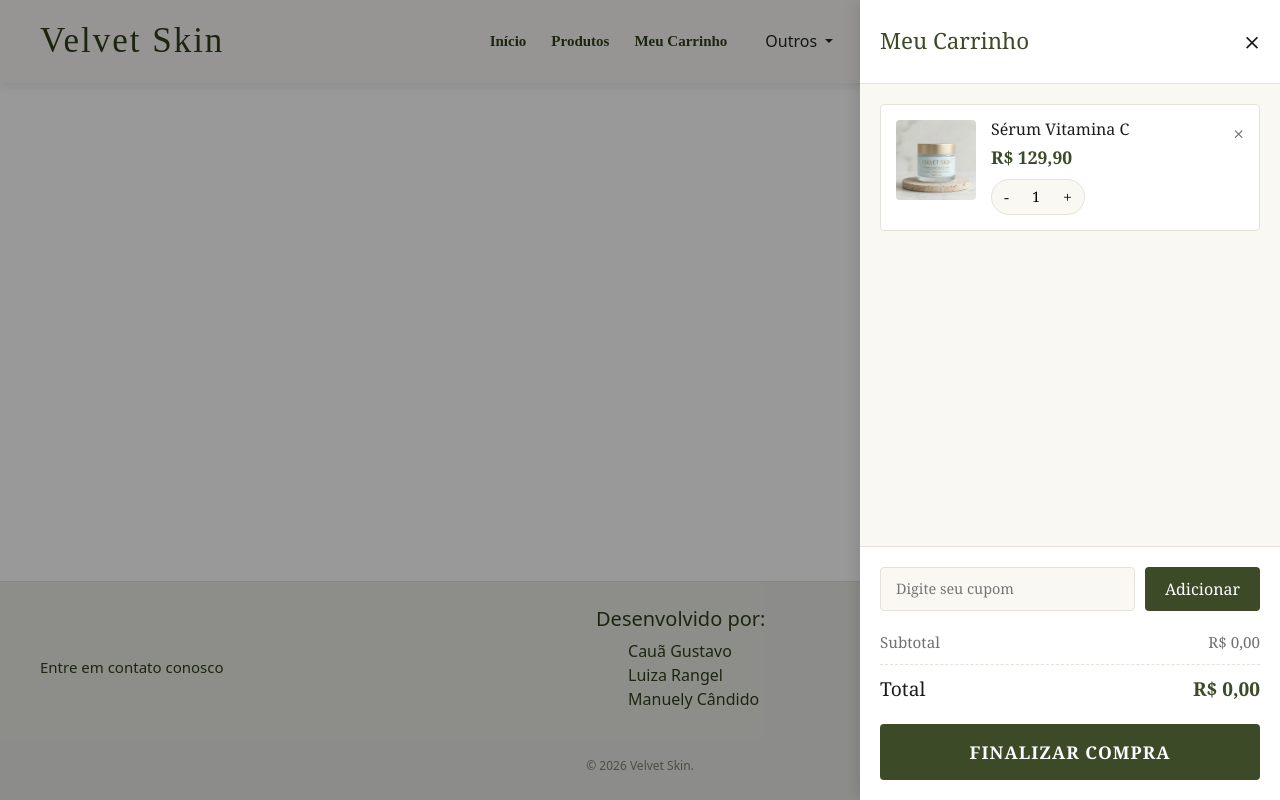
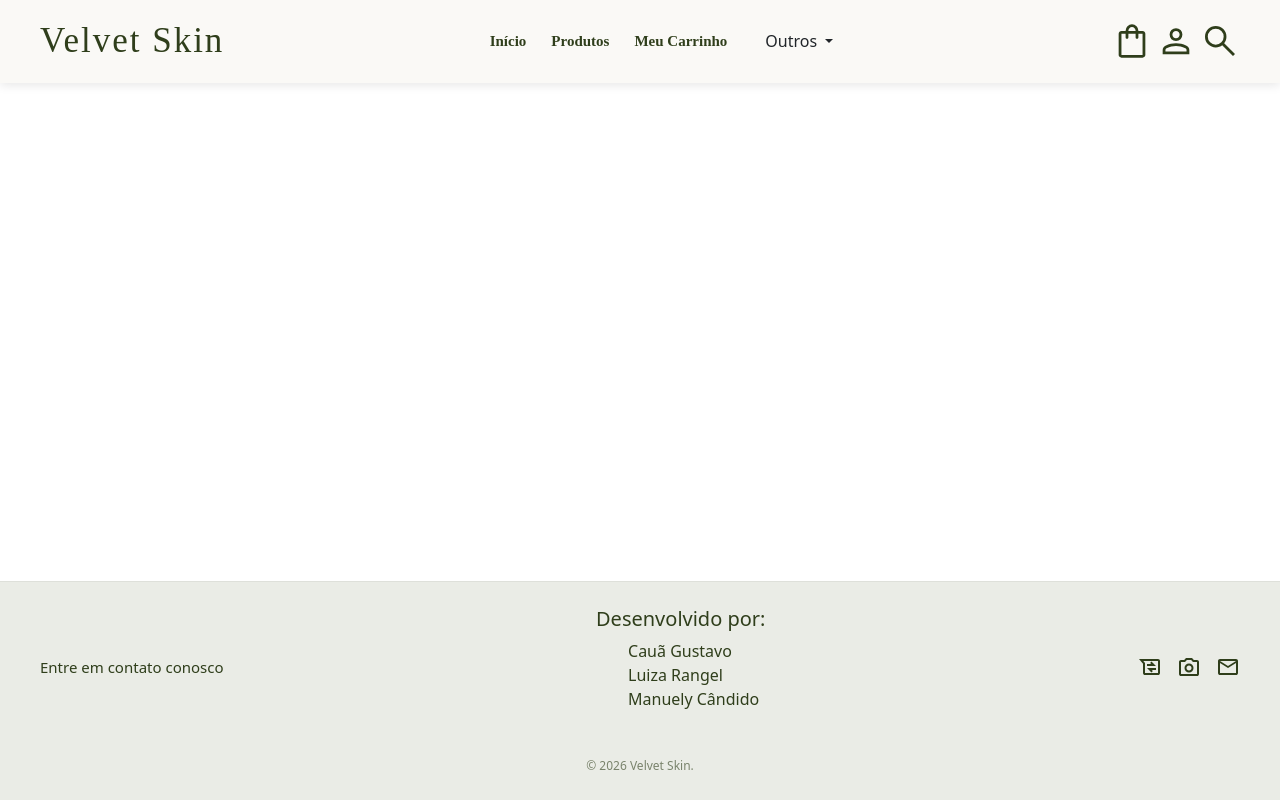
Before and after one commit to caua-a/velvet-skin, a Flask app: template templates/carrinho.html in a window 1280 px wide. Run offline with Flask 3, Linux system fonts and the light colour scheme; the template is opened without the code that fills it, so the values that code supplies are empty; some web fonts are replaced.

Commit message:
Fazendo o pull from

```diff
--- a/app.py
+++ b/app.py
@@ -52,6 +52,7 @@ def analisar_foto():
 def pagina_questionario():
     return render_template('questionario.html')
 
+
 CARRINHO_SIMULADO = [
     {
         "id_carrinho": 1,
@@ -59,7 +60,7 @@ CARRINHO_SIMULADO = [
         "produto": "Sérum de Ácido Hialurónico",
         "preco": 24.99,
         "quantidade": 1,
-        "imagem": "img/creme hidratante bebe.png" # Ajustado para bater com sua pasta
+        "imagem": "img/creme hidratante bebe.png"
     },
     {
         "id_carrinho": 2,
@@ -71,40 +72,40 @@ CARRINHO_SIMULADO = [
     }
 ]
 
+# --- ROTAS DA API DO CARRINHO (JSON) ---
 
 @app.route("/api/get/carrinho", methods=["GET"])
 def get_carrinho():
-    # Retorna os produtos no formato JSON que o seu JavaScript espera
     return jsonify(CARRINHO_SIMULADO)
 
 
 @app.route("/api/post/item_carrinho", methods=["POST"])
 def post_item_carrinho():
     dados = request.get_json()
-    id_produto = dados.get("id_produto")
-    quantidade = dados.get("quantidade")
+    id_produto = int(dados.get("id_produto"))
+    quantidade = int(dados.get("quantidade"))
 
-    # Lógica simples: Procura se o item já existe para atualizar a quantidade
+    # Verifica se o item já está no carrinho simulado para atualizar
     for item in CARRINHO_SIMULADO:
         if item["id_produto"] == id_produto:
             item["quantidade"] = quantidade
             return jsonify({"status": "sucesso", "mensagem": "Quantidade atualizada"}), 200
 
-    return jsonify({"status": "sucesso", "mensagem": "Item adicionado"}), 200
+    # Se fosse um item novo (adicionar do zero), precisaríamos dar um .append() aqui
+    return jsonify({"status": "sucesso", "mensagem": "Item processado"}), 200
 
 
 @app.route("/api/delete/item_carrinho", methods=["DELETE"])
 def delete_item_carrinho():
     dados = request.get_json()
-    id_produto = dados.get("id_produto")
+    id_produto = int(dados.get("id_produto"))
 
-    # Remove o item da nossa lista simulada
     global CARRINHO_SIMULADO
+    # Filtra mantendo apenas os itens que NÃO possuem o id_produto deletado
     CARRINHO_SIMULADO = [item for item in CARRINHO_SIMULADO if item["id_produto"] != id_produto]
 
     return jsonify({"status": "sucesso", "mensagem": "Item removido"}), 200
 
 
-
-
-app.run(host='0.0.0.0', port=8080, debug=True)
+if __name__ == '__main__':
+    app.run(host='0.0.0.0', port=8080, debug=True)
--- a/static/css/carrinho.css
+++ b/static/css/carrinho.css
@@ -9,7 +9,7 @@
 }
 
 /* Overlay (Fundo escurecido atrás do carrinho) */
-.velvet-cart-overlay {
+/* .velvet-cart-overlay {
   position: fixed;
   top: 0;
   left: 0;
@@ -22,15 +22,61 @@
 }
 
 /* Container do Carrinho Lateral */
+/* .velvet-cart {
+  width: 100%;
+  max-width: 420px;
+  height: 100%;
+  background-color: var(--velvet-bg-light);
+  font-family: 'Playfair Display', 'Georgia', serif;  Fontes que casam com a marca
+  display: flex;
+  flex-direction: column;
+  box-shadow: -5px 0 15px rgba(0, 0, 0, 0.1);
+} */
+
+
+
+/* Modificação na Overlay para começar oculta e ter animação */
+.velvet-cart-overlay {
+  position: fixed;
+  top: 0;
+  left: 0;
+  width: 100%;
+  height: 100%;
+  background-color: rgba(0, 0, 0, 0.4);
+  display: flex;
+  justify-content: flex-end;
+  z-index: 1000;
+
+  /* Esconde por padrão e adiciona transição */
+  opacity: 0;
+  pointer-events: none;
+  transition: opacity 0.3s ease;
+}
+
+/* Modificação no Container do Carrinho para deslizar da direita */
 .velvet-cart {
   width: 100%;
   max-width: 420px;
   height: 100%;
   background-color: var(--velvet-bg-light);
-  font-family: 'Playfair Display', 'Georgia', serif; /* Fontes que casam com a marca */
+  font-family: 'Playfair Display', 'Georgia', serif;
   display: flex;
   flex-direction: column;
   box-shadow: -5px 0 15px rgba(0, 0, 0, 0.1);
+
+  /* Começa empurrado para fora da tela à direita */
+  transform: translateX(100%);
+  transition: transform 0.3s ease;
+}
+
+/* Classe de Ativação (Disparada pelo JS) */
+.velvet-cart-overlay.active {
+  opacity: 1;
+  pointer-events: auto;
+}
+
+.velvet-cart-overlay.active .velvet-cart {
+  transform: translateX(0);
 }
 
 /* Cabeçalho */
@@ -233,3 +279,8 @@
 .checkout-btn:hover {
   background-color: #2c361c; /* Tom levemente mais escuro para o hover */
 }
+
+.item-delete-btn{
+  border: none;
+
+}
--- a/static/js/carrinho.js
+++ b/static/js/carrinho.js
@@ -2,40 +2,55 @@
 
 
 // Função auxiliar para formatar moeda no padrão brasileiro (R$ 129,90)
-const formatarMoeda = (valor) => {
-    return valor.toLocaleString('pt-BR', { style: 'currency', currency: 'BRL' });
-};
+// const formatarMoeda = (valor) => {
+//     return valor.toLocaleString('pt-BR', { style: 'currency', currency: 'BRL' });
+// };
 
+// Funções de Controle Visual do Carrinho
+function abrirCarrinho() {
+    const overlay = document.querySelector(".velvet-cart-overlay");
+    if (overlay) {
+        overlay.classList.add("active");
+        mostrarCarrinho(); // Atualiza os dados sempre que abrir
+    }
+}
+
+function fecharCarrinho() {
+    const overlay = document.querySelector(".velvet-cart-overlay");
+    if (overlay) overlay.classList.remove("active");
+}
+
+// Renderizar itens e atualizar totais
 async function mostrarCarrinho() {
-    const carrinhoConteudo = document.getElementById("carrinho-itens");
+    // Note que alterei para buscar a div do corpo do carrinho dinâmico
+    const carrinhoConteudo = document.querySelector(".cart-body");
     const campoTotal = document.getElementById("valor-total");
 
-    // Elementos de salvaguarda caso não existam na página atual
     if (!carrinhoConteudo || !campoTotal) return;
 
     try {
         const resposta = await fetch("/api/get/carrinho");
 
-        if (!resposta.ok) {
-            throw new Error("Erro na resposta do servidor");
-        }
+        if (!resposta.ok) throw new Error("Erro na resposta do servidor");
 
         const dados = await resposta.json();
         console.log("Dados recebidos do banco:", dados);
 
-        // Se não houver itens, mostra a mensagem de vazio estilizada
         if (!dados || dados.length === 0) {
             carrinhoConteudo.innerHTML = `
                 <div style="text-align: center; color: #707070; margin-top: 40px; font-family: sans-serif;">
                     <p>Sua sacola está vazia =(</p>
                 </div>
             `;
-            campoTotal.textContent = formatarMoeda(0);
+            campoTotal.textContent = "R$ 0,00";
             return;
         }
 
         let total = 0;
         let htmlAcumulado = "";
+
+        // Função auxiliar para formatar moeda localmente se não houver a formatarMoeda global
+        const formatarMoeda = (valor) => valor.toLocaleString('pt-BR', { style: 'currency', currency: 'BRL' });
 
         for (let dado of dados) {
             total += dado.preco * dado.quantidade;
@@ -76,10 +91,7 @@ async function inserirItemCarrinho(id_produto, quantidade = 1) {
         const resposta = await fetch("/api/post/item_carrinho", {
             method: "POST",
             headers: { "Content-Type": "application/json" },
-            body: JSON.stringify({
-                "id_produto": id_produto,
-                "quantidade": quantidade
-            })
+            body: JSON.stringify({ "id_produto": id_produto, "quantidade": quantidade })
         });
 
         if (!resposta.ok) {
@@ -87,7 +99,7 @@ async function inserirItemCarrinho(id_produto, quantidade = 1) {
             return;
         }
 
-        await mostrarCarrinho();
+        abrirCarrinho(); // Abre o carrinho automaticamente ao adicionar um item!
     } catch (erro) {
         console.error("Erro na requisição:", erro);
     }
@@ -98,10 +110,7 @@ async function removerItemCarrinho(id_carrinho, id_produto) {
         const resposta = await fetch("/api/delete/item_carrinho", {
             method: "DELETE",
             headers: { "Content-Type": "application/json" },
-            body: JSON.stringify({
-                "id_carrinho": id_carrinho,
-                "id_produto": id_produto
-            })
+            body: JSON.stringify({ "id_carrinho": id_carrinho, "id_produto": id_produto })
         });
 
         if (!resposta.ok) {
@@ -109,25 +118,20 @@ async function removerItemCarrinho(id_carrinho, id_produto) {
             return;
         }
 
-        // CORREÇÃO: Adicionado para fazer o item sumir da tela na hora
         await mostrarCarrinho();
     } catch (erro) {
         console.error("Erro na requisição:", erro);
     }
 }
 
-// CORREÇÃO: Função adicionada de volta para os botões + e - funcionarem
 async function alterarQuantidade(id_produto, novaQuantidade) {
-    if (novaQuantidade < 1) return; // Evita que a quantidade seja menor que 1
+    if (novaQuantidade < 1) return;
 
     try {
         const resposta = await fetch("/api/post/item_carrinho", {
             method: "POST",
             headers: { "Content-Type": "application/json" },
-            body: JSON.stringify({
-                "id_produto": id_produto,
-                "quantidade": novaQuantidade
-            })
+            body: JSON.stringify({ "id_produto": id_produto, "quantidade": novaQuantidade })
         });
 
         if (!resposta.ok) return;
@@ -137,7 +141,24 @@ async function alterarQuantidade(id_produto, novaQuantidade) {
     }
 }
 
-// Inicializa chamando a função quando o documento estiver pronto
+// Inicialização dos eventos ao carregar a página
 document.addEventListener("DOMContentLoaded", () => {
+    // Ouvinte para o botão de fechar (X)
+    const btnFechar = document.querySelector(".close-cart-btn");
+    if (btnFechar) {
+        btnFechar.addEventListener("click", fecharCarrinho);
+    }
+
+    // Fechar ao clicar fora da área branca (na overlay escura)
+    const overlay = document.querySelector(".velvet-cart-overlay");
+    if (overlay) {
+        overlay.addEventListener("click", (e) => {
+            if (e.target === overlay) {
+                fecharCarrinho();
+            }
+        });
+    }
+
+    // Carrega o carrinho inicialmente caso ele comece aberto por algum motivo
     mostrarCarrinho();
 });
--- a/templates/carrinho.html
+++ b/templates/carrinho.html
@@ -7,6 +7,7 @@
     <meta charset="UTF-8">
     <meta name="viewport" content="width=device-width, initial-scale=1.0">
     <link rel="stylesheet" href="../static/css/carrinho.css">
+    <link rel="stylesheet" href="https://fonts.googleapis.com/css2?family=Material+Symbols+Outlined:opsz,wght,FILL,GRAD@20..48,100..700,0..1,-50..200&icon_names=delete" />
     <title>Carrinho</title>
 </head>
 <body>
@@ -29,10 +30,14 @@
                     <input type="number" value="1" min="1" class="qty-input">
                     <button class="qty-btn">+</button>
                 </div>
+                <div item-delete>
+                    <button item-delete-btn>
+                        <span class="material-symbols-outlined">
+                            delete
+                        </span>
+                    </button>
                 </div>
-                <button class="remove-item-btn">
-                &times;
-                </button>
+                </div>
             </div>
             </div>
 
--- a/templates/layout.html
+++ b/templates/layout.html
@@ -6,6 +6,8 @@
     <meta name="viewport" content="width=device-width, initial-scale=1.0">
     <title>Velvet Skin</title>
     <link rel="stylesheet" href="../static/css/layout.css">
+    <link rel="stylesheet" href="../static/css/carrinho.css">
+
     <link href="https://cdn.jsdelivr.net/npm/bootstrap@5.3.8/dist/css/bootstrap.min.css" rel="stylesheet"
         integrity="sha384-sRIl4kxILFvY47J16cr9ZwB07vP4J8+LH7qKQnuqkuIAvNWLzeN8tE5YBujZqJLB" crossorigin="anonymous">
     <script src="https://cdn.jsdelivr.net/npm/bootstrap@5.3.8/dist/js/bootstrap.bundle.min.js"
@@ -14,7 +16,9 @@
 
     <link href="https://cdn.jsdelivr.net/npm/bootstrap@5.3.8/dist/css/bootstrap.min.css" rel="stylesheet" integrity="sha384-sRIl4kxILFvY47J16cr9ZwB07vP4J8+LH7qKQnuqkuIAvNWLzeN8tE5YBujZqJLB" crossorigin="anonymous">
     <script src="https://cdn.jsdelivr.net/npm/bootstrap@5.3.8/dist/js/bootstrap.bundle.min.js" integrity="sha384-FKyoEForCGlyvwx9Hj09JcYn3nv7wiPVlz7YYwJrWVcXK/BmnVDxM+D2scQbITxI" crossorigin="anonymous"></script>
+
     <script src="../static/js/script.js" defer></script>
+    <script src="../static/js/carrinho.js" defer></script>
 </head>
 
 <body>
@@ -24,7 +28,7 @@
         <nav>
             <a href="/">Início</a>
             <a href="/produtos">Produtos</a>
-            <a href="/carrinho">Meu Carrinho</a>
+            <a href="#" onclick="event.preventDefault(); abrirCarrinho()">Meu Carrinho</a>
             <div class="dropdown">
                 <button class="btn dropdown-toggle" type="button" data-bs-toggle="dropdown" aria-expanded="false">
                     Outros
@@ -66,6 +70,37 @@
         </div>
 
     </header>
+
+    <div class="velvet-cart-overlay">
+        <div class="velvet-cart">
+            <div class="cart-header">
+                <h2>Meu Carrinho</h2>
+                <button class="close-cart-btn">&times;</button>
+            </div>
+
+            <div class="cart-body"></div>
+
+            <div class="cart-footer">
+                <div class="coupon-section">
+                    <input type="text" placeholder="Digite seu cupom" class="coupon-input">
+                    <button class="coupon-btn">Adicionar</button>
+                </div>
+
+                <div class="order-summary">
+                    <div class="summary-row">
+                        <span>Subtotal</span>
+                        <span id="valor-subtotal">R$ 0,00</span>
+                    </div>
+                    <div class="summary-row total-row">
+                        <span>Total</span>
+                        <strong id="valor-total">R$ 0,00</strong>
+                    </div>
+                </div>
+
+                <button class="checkout-btn">Finalizar compra</button>
+            </div>
+        </div>
+    </div>
 
     <div class="content-container">
         {% block conteudo %}
--- a/templates/produtos.html
+++ b/templates/produtos.html
@@ -54,7 +54,7 @@
                     onclick="this.parentNode.querySelector('input').stepUp()">+</button>
             </div>
 
-            <button class="btn-adicionar">ADICIONAR AO CARRINHO</button>
+            <button class="btn-adicionar" onclick="inserirItemCarrinho({{ produto.id_produto }})">ADICIONAR AO CARRINHO</button>
 
             <button class="btn-favorito">
                 <span class="material-symbols-outlined">favorite_border</span>
```
